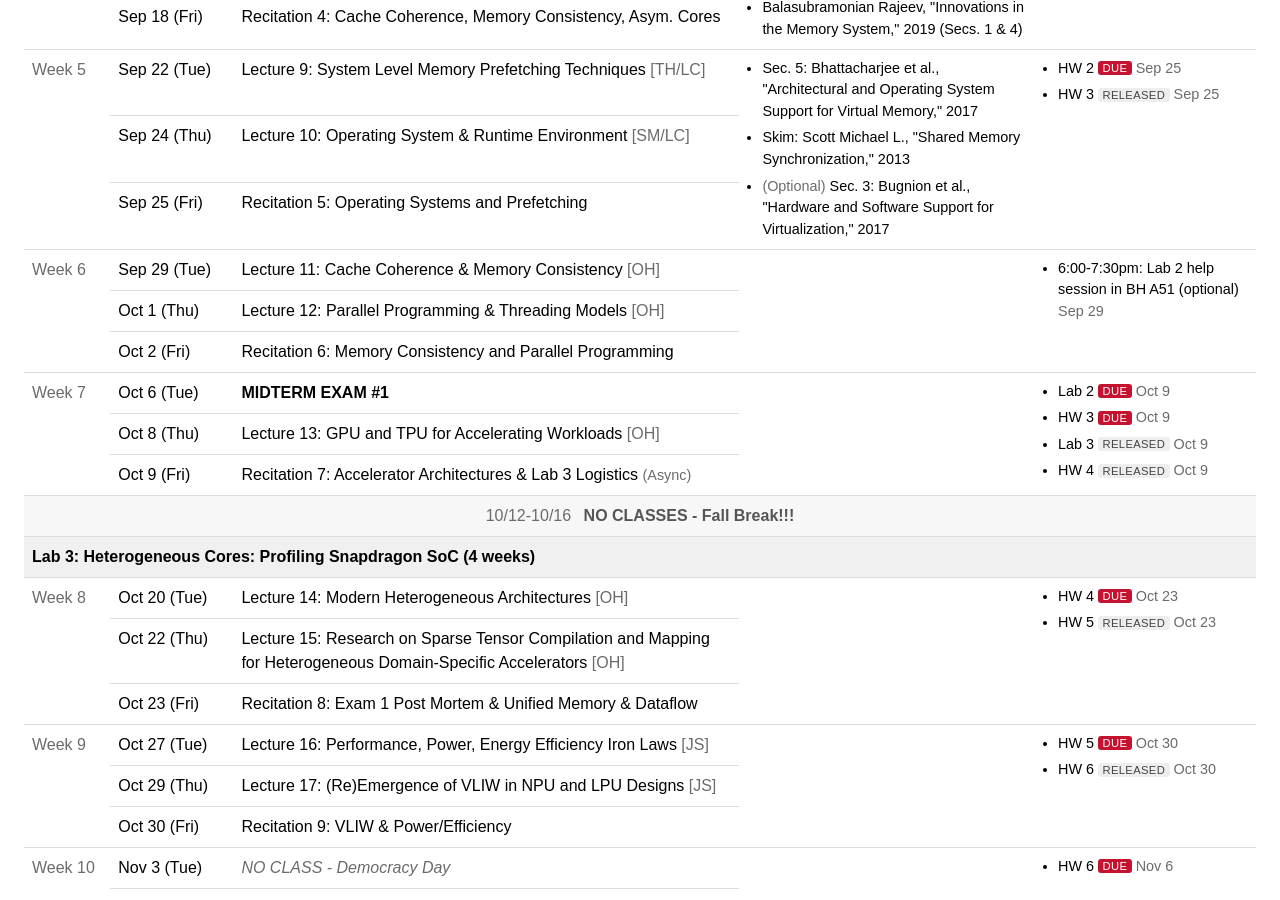
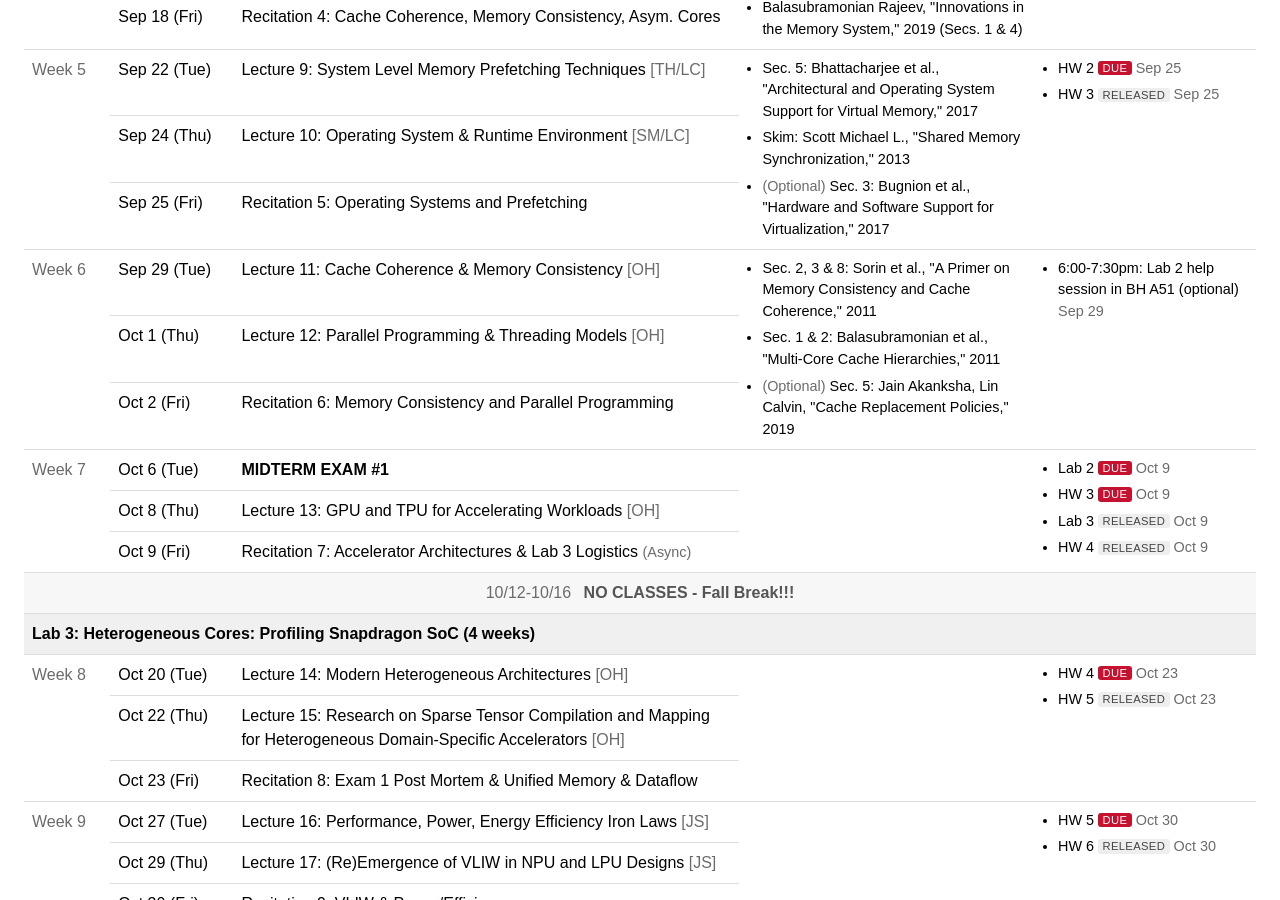
Before and after one commit to cmu-ece18740/cmu-ece18740.github.io, a Jekyll site: the page built from index.html, in a window 1280 px wide and 900 px high, scrolled down 1640 px. Built offline with Jekyll 4.4.1, drawn with Linux system fonts in a browser that asks for light colours.

Commit message:
add wk6 readings

```diff
--- a/_data/schedule.yml
+++ b/_data/schedule.yml
@@ -223,6 +223,11 @@ weeks:
         title: "Operating Systems and Prefetching"
 
   - week: 6
+    readings:
+      - title: "Sec. 2, 3 & 8: Sorin et al., \"A Primer on Memory Consistency and Cache Coherence,\" 2011"
+      - title: "Sec. 1 & 2: Balasubramonian et al., \"Multi-Core Cache Hierarchies,\" 2011"
+      - title: "Sec. 5: Jain Akanksha, Lin Calvin, \"Cache Replacement Policies,\" 2019"
+        optional: true
     assignments:
       - name: "6:00-7:30pm: Lab 2 help session in BH A51 (optional)"
         date: 2026-09-29
```
